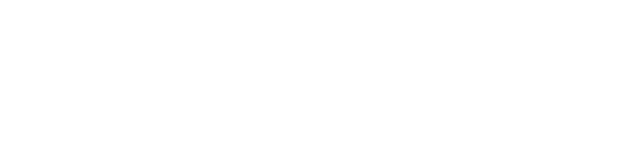
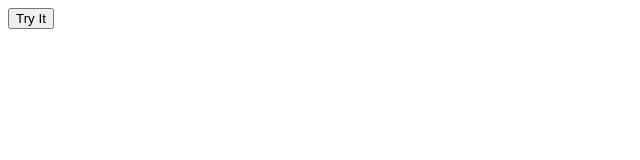
Before and after one commit to zhyaana/CurrentLocation, a plain HTML site: page index.html in a window 1280 px wide. Shown: the whole page, without its empty margins (0-640 px from the left). Drawn offline with Linux system fonts and the light colour scheme.

Commit message:
Update index.html

```diff
--- a/index.html
+++ b/index.html
@@ -5,9 +5,9 @@
     <meta name="viewport" content="width=device-width, initial-scale=1.0">
     <title>Document</title>
 </head>
-<body onload="getLocation()">
+<body>
 
-<!-- <button onclick="getLocation()">Try It</button> -->
+<button onclick="getLocation()">Try It</button>
 
 <p id="demo"></p>
 
```
